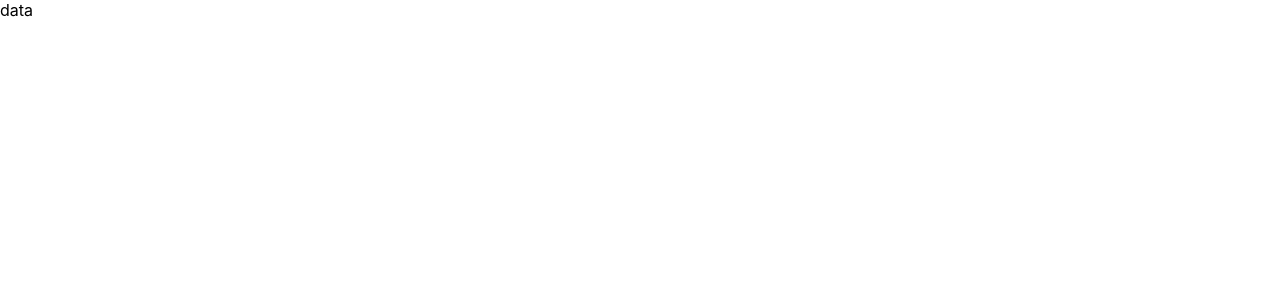
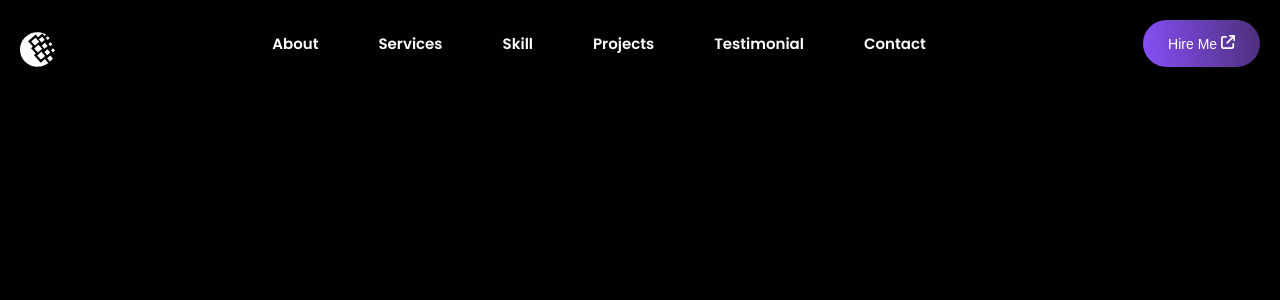
Before and after one commit to Srikanthmerugu/Sree-porfolio-2025, a React (Create React App) app: page / in a window 1280 px wide. Shown: the top 300 px of the page. Built offline with nearby package versions, Linux system fonts and the light colour scheme.

Commit message:
Navbar Fixed

```diff
--- a/src/App.js
+++ b/src/App.js
@@ -1,10 +1,11 @@
 import React from 'react'
+import Navbar from './components/Navbar'
 
 
 const App = () => {
   return (
     <div>
-      data
+      <Navbar/>
     </div>
   )
 }
--- a/src/data.js
+++ b/src/data.js
@@ -220,17 +220,17 @@ export const experience = [
                 level:"Experienced",
             },
             {
-                skill:"Sketch",
+                skill:"Wireframes",
                 level:"Intermediate",
             },
             {
-                skill:"XD",
+                skill:"Photoshop",
                 level:"Intermediate",
             },
         ]
     },
     {
-        title:"Frontend Development",
+        title:"Languages & Frameworks",
         data:[
             {
                 skill:"HTML",
@@ -253,12 +253,16 @@ export const experience = [
                 level:"Experienced",
             },
             {
-                skill:"React",
+                skill:"React.js",
+                level:"Experienced",
+            },
+            {
+                skill:"Next.js",
                 level:"Experienced",
             },
             {
                 skill:"React Native",
-                level:"Experienced",
+                level:"Intermediate",
             },
         ]
     },
@@ -267,23 +271,23 @@ export const experience = [
         data:[
             {
                 skill:"Node JS",
-                level:"Experienced",
+                level:"Intermediate",
             },
             {
                 skill:"MangoDB",
                 level:"Intermediate",
             },
-            {
-                skill:"PHP",
-                level:"Experienced",
-            },
-            {
-                skill:"Python",
-                level:"Intermediate",
-            },
+            // {
+            //     skill:"PHP",
+            //     level:"Experienced",
+            // },
+            // {
+            //     skill:"Python",
+            //     level:"Intermediate",
+            // },
             {
                 skill:"MySQL",
-                level:"Experienced",
+                level:"Intermediate",
             },
         ]
     },
--- a/src/index.css
+++ b/src/index.css
@@ -1,13 +1,338 @@
-body {
-  margin: 0;
-  font-family: -apple-system, BlinkMacSystemFont, 'Segoe UI', 'Roboto', 'Oxygen',
-    'Ubuntu', 'Cantarell', 'Fira Sans', 'Droid Sans', 'Helvetica Neue',
-    sans-serif;
-  -webkit-font-smoothing: antialiased;
-  -moz-osx-font-smoothing: grayscale;
+@import url('https://fonts.googleapis.com/css2?family=Poppins:wght@300;400;500;600;700&display=swap');
+:root{
+    --color-primary: #8750f7;
+    --color-secondary: rgba(28, 20, 5, 0.773);
+    --color-text: #fff;
+    --color-muted:#9fa5a5;
+    --color-success:#33c648;
+    --color-white:#ffffff;
+    --color-ui-1: rgb(1,1,1);
+    --color-ui-2: rgb(24, 25, 25);
+    --color-off-white: #f6f3fc;
+    --transition:all 400ms ease;
+    --gray-border:solid 0.5px lightgray;
+    --border-radius-1:4px;
+    --border-radius-2:0.8rem;
+    --border-radius-3:1.2rem;
+    --border-radius-4:2rem;
+    --border-radius-5:51px;
+    --gradient-1:linear-gradient( 260deg, var(--color-secondary) 0%, var(--color-primary) 100% );
+    --card-rgb: 180, 185, 188;
+    --card-border-rgb: 131, 134, 135;
 }
 
-code {
-  font-family: source-code-pro, Menlo, Monaco, Consolas, 'Courier New',
-    monospace;
+
+*{
+    margin: 0;
+    padding: 0;
+    scrollbar-color: var(--color-primary) var(--color-secondary);
+    -webkit-box-sizing: border-box;
+    box-sizing: border-box;
+    scrollbar-width: thin;
+    list-style: none;
+    border: 0;
+    outline: 0;
 }
+
+
+
+::-webkit-scrollbar{
+    height: 4px;
+    width: 4px;
+    background: var(--gradient-1);
+}
+
+
+::-webkit-scrollbar-thumb{
+    -webkit-border-radius:1ex;
+    -webkit-box-shadow:0px 0px 0px rgba(0,0,0,0.75);
+}
+
+::-webkit-scrollbar-corner{
+    background: transparent;
+}
+
+
+body{
+    min-height:100vh;
+    overflow: hidden;
+    overflow-y: auto;
+    width: 100%;
+    background: var(--color-ui-1);
+    color: var(--color-text);
+    font-family: "Poppins",sans-serif;
+    scroll-behavior: smooth;
+}
+
+a{
+    cursor: pointer;
+    display: block;
+    color: var(--color-text);
+    text-decoration: none;
+}
+
+
+h1,
+h2,
+h3,
+h4,
+h5{
+    font-weight: 500;
+}
+
+img{
+    min-height: 100%;
+    width: 100%;
+    object-fit: cover;
+}
+
+.btn{
+    padding: 15px 25px;
+    border-radius: var(--border-radius-5);
+    color: var(--color-text);
+    display: inline-block;
+    font-size: 14px;
+    font-weight: 500;
+    background: var(--color-ui-2);
+    text-align: center;
+    cursor: pointer;
+}
+
+
+.btn__primary {
+    background: var(--gradient-1);
+    color: var(--color-white);
+    background-size: 200% auto;
+    transition: var(--transition);
+}
+
+.btn__primary:hover{
+    background-position: right center;
+}
+
+
+
+.color__primary{
+    color: var(--color-primary);
+}
+
+.text__muted{
+    color: var(--color-muted);
+}
+
+.stroke__text{
+    -webkit-text-stroke: .5px rgba(212,212,214,0.176);
+    -webkit-text-fill-color: transparent;
+}
+
+
+
+.primary__title{
+    font-size: 55px;
+    font-weight: 900;
+    margin: 20px 0;
+    background:  linear-gradient(to right, var(--color-primary) 0%, var(--color-white) 100%);
+    -webkit-background-clip: text;
+    -webkit-text-fill-color: transparent;
+    background-clip: text;
+}
+
+
+
+.section__wrapper{
+    max-width: 1190px;
+    margin: auto;
+    padding: 80px 20px;
+}
+
+.icon__container{
+    width: 2.5rem;
+    aspect-ratio: 1/1;
+    display: flex;
+    align-items: center;
+    justify-content: center;
+    border-radius: var(--border-radius-5);
+    cursor: pointer;
+    transition: var(--transition);
+    color: var(--color-muted);
+}
+
+.icon__container:hover{
+    transform: scale(1.2);
+    background: var(--color-ui-2);
+    color: var(--color-white);
+}
+
+
+
+.blur-effect{
+    position: relative;
+}
+
+.blur-effect::before{
+    content: "";
+    position: absolute;
+    width: 322px;
+    height: 308px;
+    background: var(--color-primary);
+    background: -0-linear-gradient(190deg,var(--color-primary) 0%, rgba(115,67,210,0) 100%);
+    background: linear-gradient(190deg,var(--color-primary) 0%, rgba(115,67,210,0) 100%);
+    -webkit-filter: blur(150px);
+    filter: blur(150px);
+    z-index: -1;
+}
+
+
+
+.section__header{
+    width: 100%;
+    margin-bottom: 20px;
+}
+
+.section__header.center{
+    display: flex;
+    align-items: center;
+    justify-content: center;
+    flex-direction: column;
+    margin-bottom: 40px;
+}
+
+.section__header.center .primary__title,
+.section__header.center .description{
+    text-align: center;
+}
+.section__header.center .description{
+    max-width: 900px;
+}
+
+
+/* Responsiveness */
+
+@media (max-width:1100px){
+    .primary__title{
+        font-size: 32px;
+    }
+}
+@media (max-width:950px){
+    .section__header{
+        display: flex;
+        justify-content: center;
+        flex-direction: column;
+    }
+
+    .section__header .primary__title,
+    .section__header .title{
+        text-align: center;
+    }
+
+    .section__header .description{
+        margin: auto;
+        text-align: center;
+    }
+
+}
+
+
+.odometer.odometer-auto-theme, .odometer.odometer-theme-default {
+    display: inline-block;
+    vertical-align: middle;
+    /* *vertical-align: auto;
+    *zoom: 1;
+    *display: inline; */
+    position: relative;
+    font-size: 60px;
+    font-weight: 900;
+  }
+  .odometer.odometer-auto-theme .odometer-digit, .odometer.odometer-theme-default .odometer-digit {
+    display: inline-block;
+    vertical-align: middle;
+    /* *vertical-align: auto;
+    *zoom: 1;
+    *display: inline; */
+    position: relative;
+  }
+  .odometer.odometer-auto-theme .odometer-digit .odometer-digit-spacer, .odometer.odometer-theme-default .odometer-digit .odometer-digit-spacer {
+    display: inline-block;
+    vertical-align: middle;
+    /* *vertical-align: auto;
+    *zoom: 1;
+    *display: inline; */
+    visibility: hidden;
+  }
+  .odometer.odometer-auto-theme .odometer-digit .odometer-digit-inner, .odometer.odometer-theme-default .odometer-digit .odometer-digit-inner {
+    text-align: left;
+    display: block;
+    position: absolute;
+    top: 0;
+    left: 0;
+    right: 0;
+    bottom: 0;
+    overflow: hidden;
+  }
+  .odometer.odometer-auto-theme .odometer-digit .odometer-ribbon, .odometer.odometer-theme-default .odometer-digit .odometer-ribbon {
+    display: block;
+  }
+  .odometer.odometer-auto-theme .odometer-digit .odometer-ribbon-inner, .odometer.odometer-theme-default .odometer-digit .odometer-ribbon-inner {
+    display: block;
+    -webkit-backface-visibility: hidden;
+  }
+  .odometer.odometer-auto-theme .odometer-digit .odometer-value, .odometer.odometer-theme-default .odometer-digit .odometer-value {
+    display: block;
+    -webkit-transform: translateZ(0);
+  }
+  .odometer.odometer-auto-theme .odometer-digit .odometer-value.odometer-last-value, .odometer.odometer-theme-default .odometer-digit .odometer-value.odometer-last-value {
+    position: absolute;
+  }
+  .odometer.odometer-auto-theme.odometer-animating-up .odometer-ribbon-inner, .odometer.odometer-theme-default.odometer-animating-up .odometer-ribbon-inner {
+    -webkit-transition: -webkit-transform 2s;
+    -moz-transition: -moz-transform 2s;
+    -ms-transition: -ms-transform 2s;
+    -o-transition: -o-transform 2s;
+    transition: transform 2s;
+  }
+  .odometer.odometer-auto-theme.odometer-animating-up.odometer-animating .odometer-ribbon-inner, .odometer.odometer-theme-default.odometer-animating-up.odometer-animating .odometer-ribbon-inner {
+    -webkit-transform: translateY(-100%);
+    -moz-transform: translateY(-100%);
+    -ms-transform: translateY(-100%);
+    -o-transform: translateY(-100%);
+    transform: translateY(-100%);
+  }
+  .odometer.odometer-auto-theme.odometer-animating-down .odometer-ribbon-inner, .odometer.odometer-theme-default.odometer-animating-down .odometer-ribbon-inner {
+    -webkit-transform: translateY(-100%);
+    -moz-transform: translateY(-100%);
+    -ms-transform: translateY(-100%);
+    -o-transform: translateY(-100%);
+    transform: translateY(-100%);
+  }
+  .odometer.odometer-auto-theme.odometer-animating-down.odometer-animating .odometer-ribbon-inner, .odometer.odometer-theme-default.odometer-animating-down.odometer-animating .odometer-ribbon-inner {
+    -webkit-transition: -webkit-transform 2s;
+    -moz-transition: -moz-transform 2s;
+    -ms-transition: -ms-transform 2s;
+    -o-transition: -o-transform 2s;
+    transition: transform 2s;
+    -webkit-transform: translateY(0);
+    -moz-transform: translateY(0);
+    -ms-transform: translateY(0);
+    -o-transform: translateY(0);
+    transform: translateY(0);
+  }
+
+  .odometer.odometer-auto-theme, .odometer.odometer-theme-default {
+    font-family: "Helvetica Neue", sans-serif;
+    line-height: 1.1em;
+  }
+  .odometer.odometer-auto-theme .odometer-value, .odometer.odometer-theme-default .odometer-value {
+    text-align: center;
+  }
+
+
+  @media (max-width:1100px){
+    .odometer.odometer-auto-theme, .odometer.odometer-theme-default{
+        font-size: 32px;
+    }
+  }
+  @media (max-width:500px){
+    .odometer.odometer-auto-theme, .odometer.odometer-theme-default{
+        font-size: 20px;
+    }
+  }
```
Also changed, not shown: src/App.css (deleted, +0 -38 lines), src/components/Navbar/index.jsx (line endings or trailing spaces).
